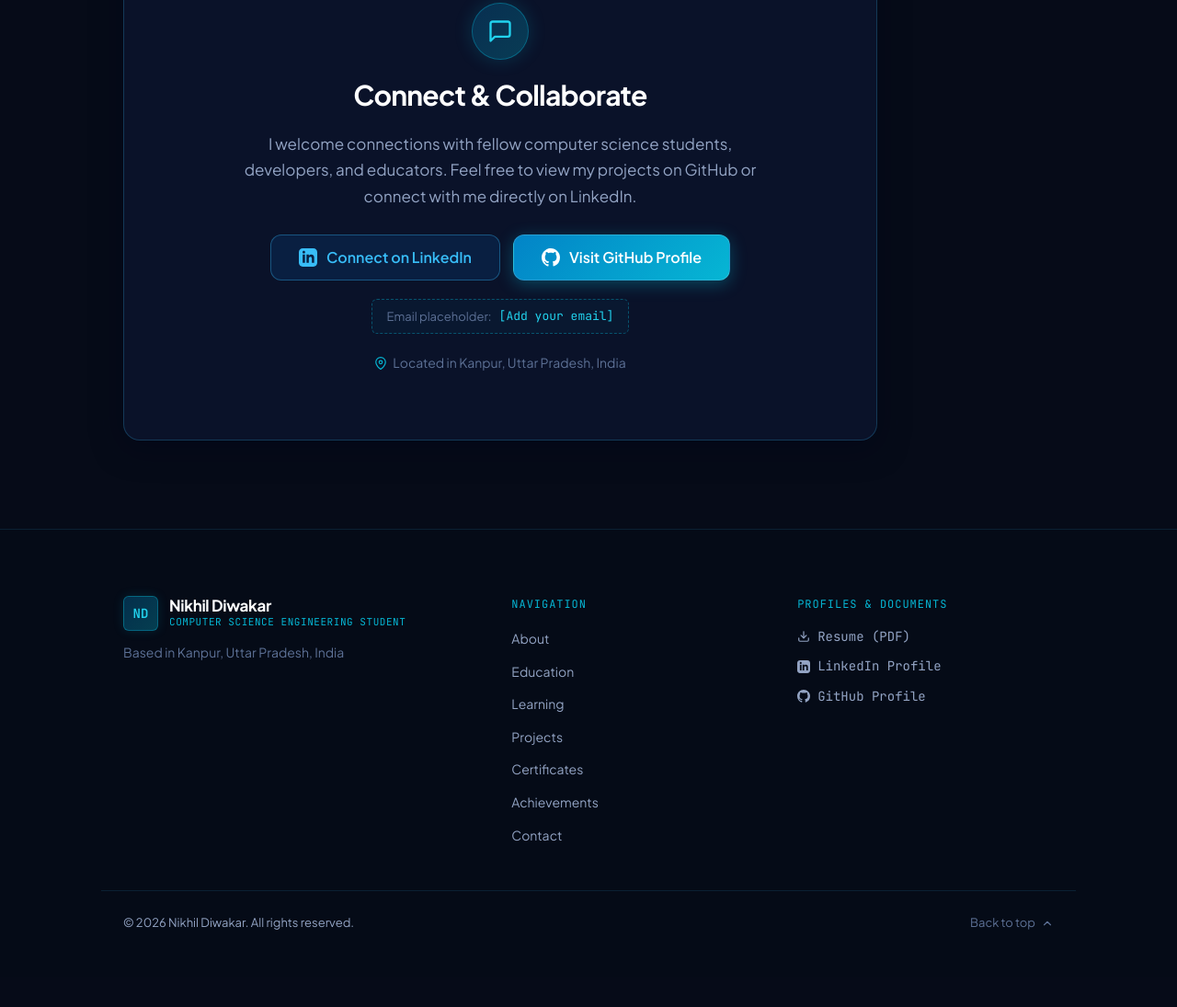
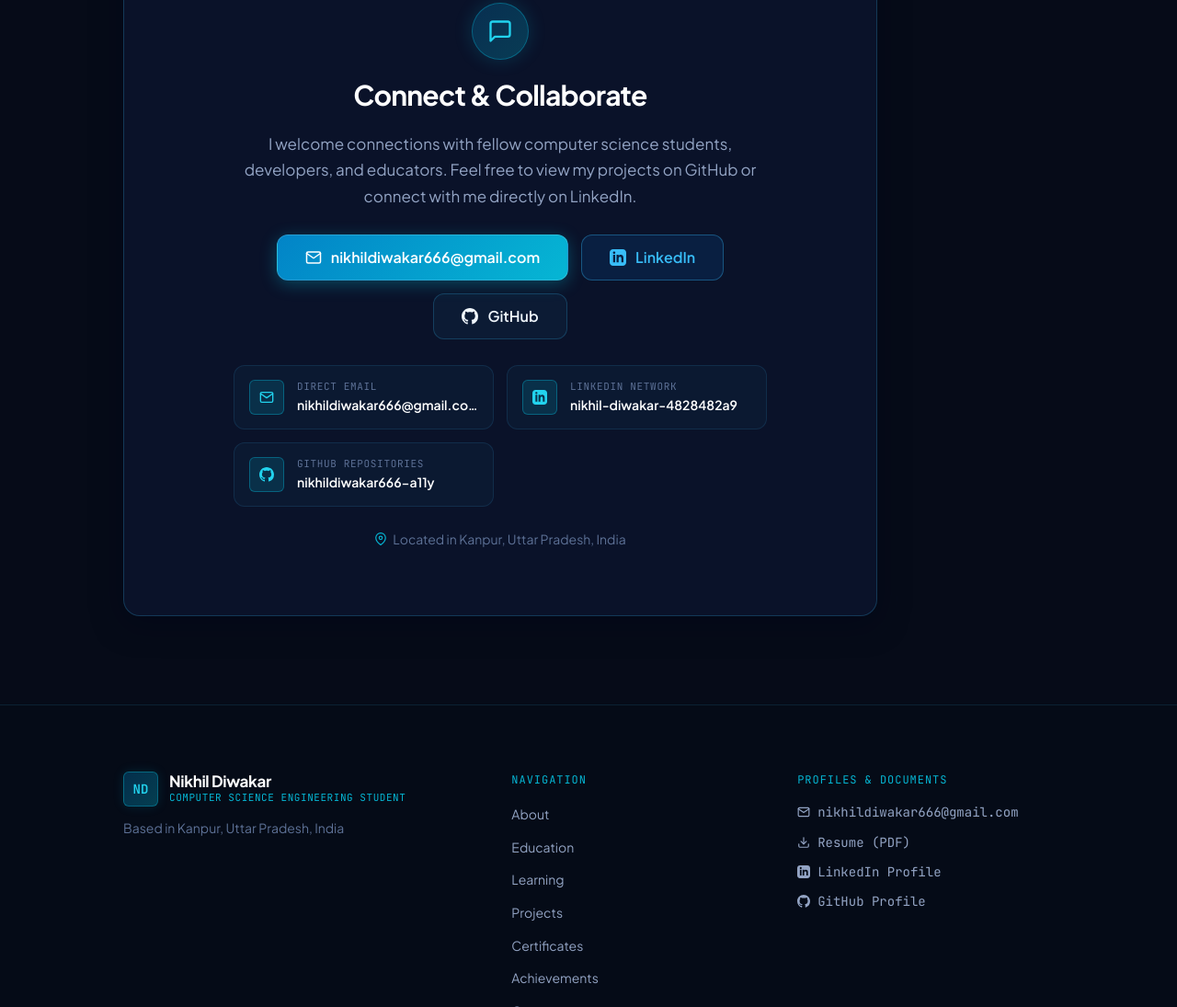
Before and after one commit to nikhildiwakar666-a11y/nikhildiwakar666-a11y.github.io, a website: page index.html in a window 1280 px wide. Shown: the part 5453-6548 px from the top of the page at 92% size. Before the commit the page ends 6515 px from the top, so only its background shows below. Drawn offline with Linux system fonts and the light colour scheme.

Commit message:
Add clickable email contact link and clean contact channels

```diff
--- a/index.html
+++ b/index.html
@@ -862,33 +862,78 @@
             </p>
 
             <div class="contact-cta-row">
+              <a href="mailto:nikhildiwakar666@gmail.com"
+                 class="btn btn-primary btn-lg"
+                 id="contact-email-btn"
+                 aria-label="Send email to Nikhil Diwakar (nikhildiwakar666@gmail.com)">
+                <svg class="icon" viewBox="0 0 24 24" fill="none" stroke="currentColor" stroke-width="2" stroke-linecap="round" stroke-linejoin="round" width="18" height="18" aria-hidden="true">
+                  <path d="M4 4h16c1.1 0 2 .9 2 2v12c0 1.1-.9 2-2 2H4c-1.1 0-2-.9-2-2V6c0-1.1.9-2 2-2z"></path>
+                  <polyline points="22,6 12,13 2,6"></polyline>
+                </svg>
+                <span>nikhildiwakar666@gmail.com</span>
+              </a>
+
               <a href="https://www.linkedin.com/in/nikhil-diwakar-4828482a9"
                  target="_blank"
                  rel="noopener noreferrer"
                  class="btn btn-linkedin btn-lg"
                  id="contact-linkedin-btn">
-                <svg class="icon" viewBox="0 0 24 24" fill="currentColor" width="20" height="20" aria-hidden="true">
+                <svg class="icon" viewBox="0 0 24 24" fill="currentColor" width="18" height="18" aria-hidden="true">
                   <path d="M19 0h-14c-2.761 0-5 2.239-5 5v14c0 2.761 2.239 5 5 5h14c2.762 0 5-2.239 5-5v-14c0-2.761-2.238-5-5-5zm-11 19h-3v-11h3v11zm-1.5-12.268c-.966 0-1.75-.79-1.75-1.764s.784-1.764 1.75-1.764 1.75.79 1.75 1.764-.783 1.764-1.75 1.764zm13.5 12.268h-3v-5.604c0-3.368-4-3.113-4 0v5.604h-3v-11h3v1.765c1.396-2.586 7-2.777 7 2.476v6.759z"/>
                 </svg>
-                <span>Connect on LinkedIn</span>
+                <span>LinkedIn</span>
               </a>
 
               <a href="https://github.com/nikhildiwakar666-a11y"
                  target="_blank"
                  rel="noopener noreferrer"
-                 class="btn btn-primary btn-lg"
+                 class="btn btn-secondary btn-lg"
                  id="contact-github-btn">
-                <svg class="icon" viewBox="0 0 24 24" fill="currentColor" width="20" height="20" aria-hidden="true">
+                <svg class="icon" viewBox="0 0 24 24" fill="currentColor" width="18" height="18" aria-hidden="true">
                   <path d="M12 0C5.37 0 0 5.37 0 12c0 5.31 3.435 9.795 8.205 11.385.6.105.825-.255.825-.57 0-.285-.015-1.23-.015-2.235-3.015.555-3.795-.735-4.035-1.41-.135-.345-.72-1.41-1.23-1.695-.42-.225-1.02-.78-.015-.795.945-.015 1.62.87 1.845 1.23 1.08 1.815 2.805 1.305 3.495.99.105-.78.42-1.305.765-1.605-2.67-.3-5.46-1.335-5.46-5.925 0-1.305.465-2.385 1.23-3.225-.12-.3-.54-1.53.12-3.18 0 0 1.005-.315 3.3 1.23.96-.27 1.98-.405 3-.405s2.04.135 3 .405c2.295-1.56 3.3-1.23 3.3-1.23.66 1.65.24 2.88.12 3.18.765.84 1.23 1.905 1.23 3.225 0 4.605-2.805 5.625-5.475 5.925.435.375.81 1.095.81 2.22 0 1.605-.015 2.895-.015 3.3 0 .315.225.69.825.57A12.02 12.02 0 0024 12c0-6.63-5.37-12-12-12z"/>
                 </svg>
-                <span>Visit GitHub Profile</span>
+                <span>GitHub</span>
               </a>
             </div>
 
-            <!-- Clearly labeled optional email placeholder -->
-            <div class="contact-email-placeholder">
-              <span class="placeholder-caption">Email placeholder:</span>
-              <code class="placeholder-tag">[Add your email]</code>
+            <!-- Clean Contact Methods Grid -->
+            <div class="contact-methods-grid">
+              <a href="mailto:nikhildiwakar666@gmail.com" class="contact-method-card" aria-label="Send Email">
+                <div class="method-icon-box" aria-hidden="true">
+                  <svg viewBox="0 0 24 24" fill="none" stroke="currentColor" stroke-width="2" stroke-linecap="round" stroke-linejoin="round" width="16" height="16">
+                    <path d="M4 4h16c1.1 0 2 .9 2 2v12c0 1.1-.9 2-2 2H4c-1.1 0-2-.9-2-2V6c0-1.1.9-2 2-2z"></path>
+                    <polyline points="22,6 12,13 2,6"></polyline>
+                  </svg>
+                </div>
+                <div class="method-info">
+                  <span class="method-label">Direct Email</span>
+                  <span class="method-value">nikhildiwakar666@gmail.com</span>
+                </div>
+              </a>
+
+              <a href="https://www.linkedin.com/in/nikhil-diwakar-4828482a9" target="_blank" rel="noopener noreferrer" class="contact-method-card" aria-label="LinkedIn Profile">
+                <div class="method-icon-box" aria-hidden="true">
+                  <svg viewBox="0 0 24 24" fill="currentColor" width="16" height="16">
+                    <path d="M19 0h-14c-2.761 0-5 2.239-5 5v14c0 2.761 2.239 5 5 5h14c2.762 0 5-2.239 5-5v-14c0-2.761-2.238-5-5-5zm-11 19h-3v-11h3v11zm-1.5-12.268c-.966 0-1.75-.79-1.75-1.764s.784-1.764 1.75-1.764 1.75.79 1.75 1.764-.783 1.764-1.75 1.764zm13.5 12.268h-3v-5.604c0-3.368-4-3.113-4 0v5.604h-3v-11h3v1.765c1.396-2.586 7-2.777 7 2.476v6.759z"/>
+                  </svg>
+                </div>
+                <div class="method-info">
+                  <span class="method-label">LinkedIn Network</span>
+                  <span class="method-value">nikhil-diwakar-4828482a9</span>
+                </div>
+              </a>
+
+              <a href="https://github.com/nikhildiwakar666-a11y" target="_blank" rel="noopener noreferrer" class="contact-method-card" aria-label="GitHub Profile">
+                <div class="method-icon-box" aria-hidden="true">
+                  <svg viewBox="0 0 24 24" fill="currentColor" width="16" height="16">
+                    <path d="M12 0C5.37 0 0 5.37 0 12c0 5.31 3.435 9.795 8.205 11.385.6.105.825-.255.825-.57 0-.285-.015-1.23-.015-2.235-3.015.555-3.795-.735-4.035-1.41-.135-.345-.72-1.41-1.23-1.695-.42-.225-1.02-.78-.015-.795.945-.015 1.62.87 1.845 1.23 1.08 1.815 2.805 1.305 3.495.99.105-.78.42-1.305.765-1.605-2.67-.3-5.46-1.335-5.46-5.925 0-1.305.465-2.385 1.23-3.225-.12-.3-.54-1.53.12-3.18 0 0 1.005-.315 3.3 1.23.96-.27 1.98-.405 3-.405s2.04.135 3 .405c2.295-1.56 3.3-1.23 3.3-1.23.66 1.65.24 2.88.12 3.18.765.84 1.23 1.905 1.23 3.225 0 4.605-2.805 5.625-5.475 5.925.435.375.81 1.095.81 2.22 0 1.605-.015 2.895-.015 3.3 0 .315.225.69.825.57A12.02 12.02 0 0024 12c0-6.63-5.37-12-12-12z"/>
+                  </svg>
+                </div>
+                <div class="method-info">
+                  <span class="method-label">GitHub Repositories</span>
+                  <span class="method-value">nikhildiwakar666-a11y</span>
+                </div>
+              </a>
             </div>
 
             <div class="contact-geo-tag">
@@ -939,6 +984,14 @@
       <div class="footer-action-col">
         <span class="footer-heading">Profiles &amp; Documents</span>
         <div class="footer-links-group">
+          <a href="mailto:nikhildiwakar666@gmail.com" class="footer-pill-link" aria-label="Send email">
+            <svg class="icon" viewBox="0 0 24 24" fill="none" stroke="currentColor" stroke-width="2" stroke-linecap="round" stroke-linejoin="round" width="14" height="14" aria-hidden="true">
+              <path d="M4 4h16c1.1 0 2 .9 2 2v12c0 1.1-.9 2-2 2H4c-1.1 0-2-.9-2-2V6c0-1.1.9-2 2-2z"></path>
+              <polyline points="22,6 12,13 2,6"></polyline>
+            </svg>
+            <span>nikhildiwakar666@gmail.com</span>
+          </a>
+
           <a href="Nikhil_resume.pdf" target="_blank" rel="noopener noreferrer" class="footer-pill-link">
             <svg class="icon" viewBox="0 0 24 24" fill="none" stroke="currentColor" stroke-width="2" stroke-linecap="round" stroke-linejoin="round" width="14" height="14" aria-hidden="true">
               <path d="M21 15v4a2 2 0 0 1-2 2H5a2 2 0 0 1-2-2v-4"></path>
--- a/styles.css
+++ b/styles.css
@@ -1522,24 +1522,68 @@ a {
   margin-top: 0.5rem;
 }
 
-.contact-email-placeholder {
-  display: inline-flex;
-  align-items: center;
-  gap: 0.5rem;
-  padding: 0.5rem 1rem;
-  background-color: rgba(6, 182, 212, 0.04);
-  border: 1px dashed var(--border-cyan);
+.contact-methods-grid {
+  display: grid;
+  grid-template-columns: repeat(auto-fit, minmax(240px, 1fr));
+  gap: 0.875rem;
+  width: 100%;
+  margin-top: 0.5rem;
+  margin-bottom: 0.25rem;
+}
+
+.contact-method-card {
+  display: flex;
+  align-items: center;
+  gap: 0.875rem;
+  padding: 0.875rem 1rem;
+  background-color: rgba(56, 189, 248, 0.04);
+  border: 1px solid var(--border-subtle);
+  border-radius: var(--radius-md);
+  text-align: left;
+  transition: all var(--transition-fast);
+}
+
+.contact-method-card:hover {
+  background-color: var(--accent-subtle-cyan);
+  border-color: var(--border-cyan);
+  transform: translateY(-2px);
+  box-shadow: 0 4px 16px rgba(6, 182, 212, 0.15);
+}
+
+.method-icon-box {
+  display: flex;
+  align-items: center;
+  justify-content: center;
+  width: 2.375rem;
+  height: 2.375rem;
   border-radius: var(--radius-sm);
-  font-size: 0.8125rem;
-}
-
-.placeholder-caption {
+  background-color: rgba(6, 182, 212, 0.15);
+  border: 1px solid var(--border-cyan);
+  color: var(--accent-cyan-bright);
+  flex-shrink: 0;
+}
+
+.method-info {
+  display: flex;
+  flex-direction: column;
+  overflow: hidden;
+}
+
+.method-label {
+  font-family: var(--font-mono);
+  font-size: 0.6875rem;
   color: var(--text-muted);
-}
-
-.placeholder-tag {
-  color: var(--accent-cyan-bright);
-  font-family: var(--font-mono);
+  text-transform: uppercase;
+  letter-spacing: 0.06em;
+}
+
+.method-value {
+  font-size: 0.875rem;
+  font-weight: 600;
+  color: var(--text-white);
+  white-space: nowrap;
+  overflow: hidden;
+  text-overflow: ellipsis;
 }
 
 .contact-geo-tag {
```
Also changed, not shown: README.md.
